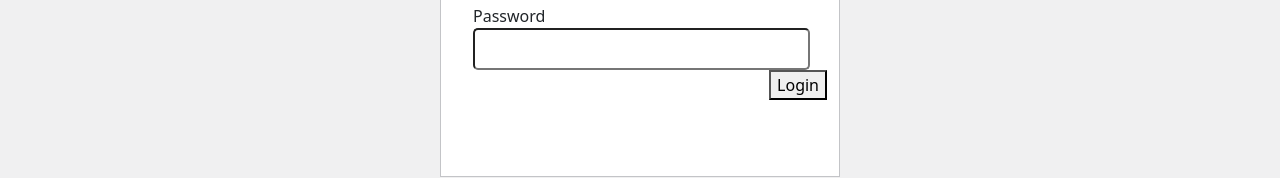
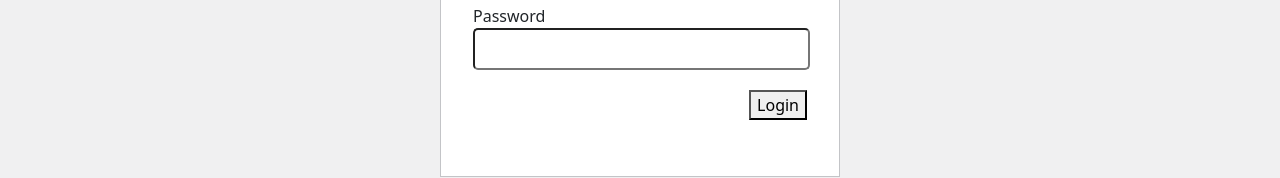
Before and after one commit to zaurkhalilli/DNK, a React (Create React App) app: page /login in a window 1280 px wide. Shown: the part 303-481 px from the top of the page. Built offline with nearby package versions, Linux system fonts and the light colour scheme.

Commit message:
login button added

```diff
--- a/src/Components/LoginPage/Loginpage.scss
+++ b/src/Components/LoginPage/Loginpage.scss
@@ -24,6 +24,8 @@
             width: 90%;
         }
         .loginbtn{
+            padding-top: 20px;
+            padding-right: 20px;
             float: right;
         }
     }
```
